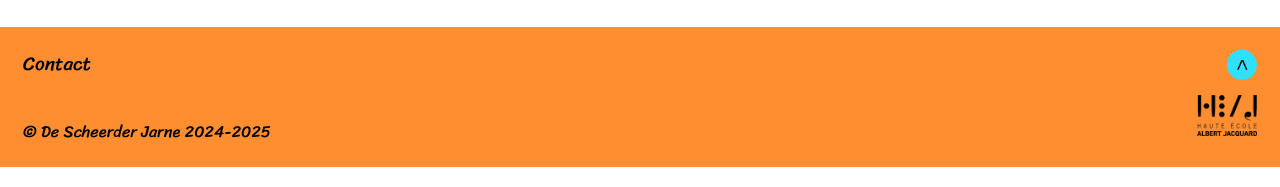
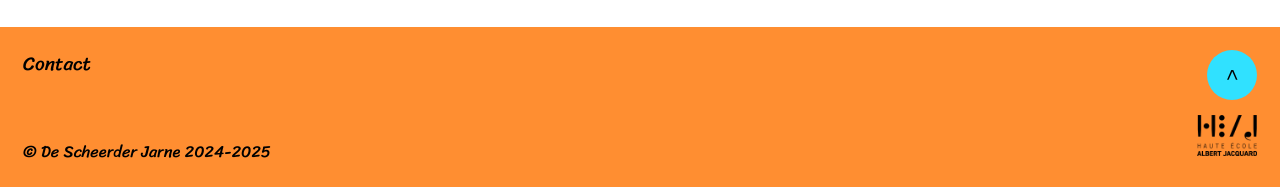
Before and after one commit to JarneDS/designFiction, a website: page src/index.html in a window 1280 px wide. Shown: the part 5949-6136 px from the top of the page. Drawn offline with nearby package versions, Linux system fonts and the light colour scheme; files that its build step writes are made by us from their sources; a web font is replaced by a local one.

Commit message:
agrandisementButtonBackToTop

```diff
--- a/src/styles/app.scss
+++ b/src/styles/app.scss
@@ -359,12 +359,16 @@ footer {
 .backToTop {
     transform: rotate(-90deg);
     background-color: var(--color-thirdly);
-    padding: 0 9px;
     border-radius: 50px;
     border: none;
     font-size: 20px;
     text-decoration: none;
     color: var(--color-black);
+    width: 50px;
+    height: 50px;
+    display: flex;
+    align-items: center;
+    justify-content: center;
 }
 
 .backToTop:hover{
```
